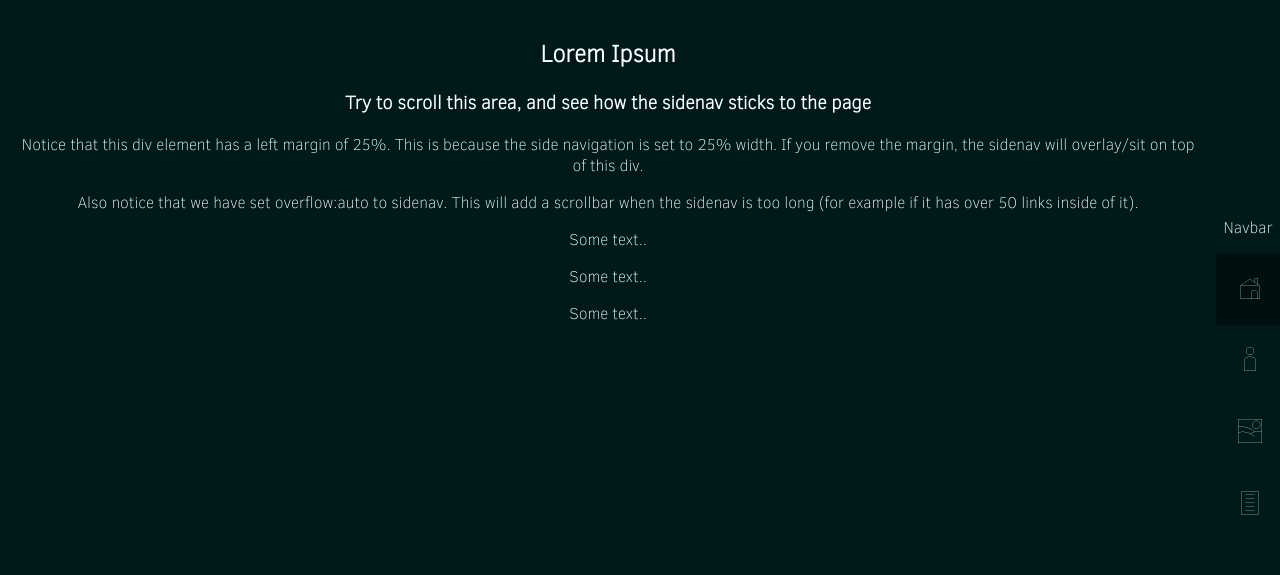
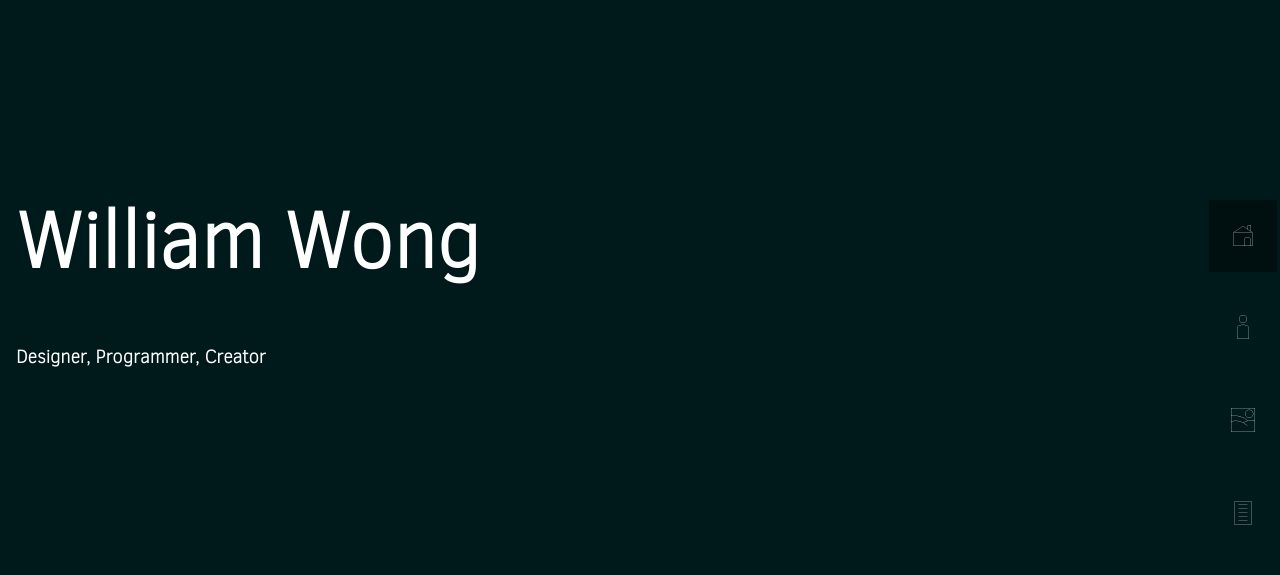
Before and after one commit to ArtixBot/ArtixBot.github.io, a plain HTML site: page index.html in a window 1280 px wide. Drawn offline with Linux system fonts and the light colour scheme; files whose address does not match are found by name.

Commit message:
More stuff II: Electric Boogaloo

```diff
--- a/index.html
+++ b/index.html
@@ -10,6 +10,11 @@
 			p{
 				font-size:100%;
 			}
+
+			h1{
+				font-size:500%;
+			}
+
 			body {
 				font-size:100%;
 				font-family:Clear Sans, Charcoal, sans-serif;
@@ -17,12 +22,13 @@
 			}
 
 			ul {
+				position:absolute;
 				list-style-type: none;
 				margin: 0;
 				right:0;
 				top:25%;
 				padding: 0;
-				width: 5%;
+				width: 75px;
 				background-color: transparent;
 				position: fixed;
 				overflow: auto;
@@ -48,31 +54,75 @@
 				-o-transition: background-color 0.25s ease-out;
 				transition: background-color 0.25s ease-out;
 
+
 				background:rgba(1,1,1,0.40);
 
 
 				color: white;
 			}
+
+			@keyframes fadeInUp {
+			  from {
+				opacity: 0;
+				transform: translate3d(0, 5%, 0);
+			  }
+
+			  to {
+				opacity: 1;
+				transform: none;
+			  }
+			}
+
+			.fadeInUp {
+				animation: 1s fadeInUp;
+			}
+
+			.tooltip {
+				position: relative;
+				display: inline-block;
+			}
+
+			.tooltip .tooltiptext {
+				visibility: hidden;
+				width: 20px;
+				color: #fff;
+				text-align:left;
+				border-radius: 0px;
+				padding: 0px 0px;
+
+				opacity: 0;
+				transition: opacity 1s;
+			}
+
+			.tooltip:hover .tooltiptext {
+				visibility: visible;
+				opacity: 1;
+			}
+
 		</style>
 	</head>
 	<body style = "color:white;background-color: #00191a">
 
-		<ul style="text-align:center">
-		  <p>Navbar</p>
-		  <li><a class="active" href="#home"><img src="images/img_home.png" alt="Home" style="width:32px;height:32px;filter:brightness(200%)"></a></li>
-		  <li><a href="#news"><img src="images/img_me.png" alt="test" style="width:32px;height:32px;filter:brightness(200%)"></a></li>
-		  <li><a href="#contact"><img src="images/img_projects.png" alt="Projects" style="width:32px;height:32px;filter:brightness(200%)"></a></li>
-		  <li><a href="#resume"><img src="images/img_resume.png" alt="Resume" style="width:32px;height:32px;filter:brightness(200%)"></a></li>
-		</ul>
+		<div>
+			<ul style="text-align:center">
+				<li>
+					<div class="tooltip"><a class="active" href="#home"><img src="images/img_home.png" alt="Home" style="width:32px;height:32px;filter:brightness(200%)"></a><span class="tooltiptext">Home</span></div>
+				</li>
+				<li>
+					<div class="tooltip"><a href="#news"><img src="images/img_me.png" alt="test" style="width:32px;height:32px;filter:brightness(200%)"></a><span class="tooltiptext">About Me</span></div>
+				</li>
+				<li>
+					<div class="tooltip"><a href="#contact"><img src="images/img_projects.png" alt="Projects" style="width:32px;height:32px;filter:brightness(200%)"></a><span class="tooltiptext">Projects</span></div>
+				</li>
+				<li>
+					<div class="tooltip"><a href="#resume"><img src="images/img_resume.png" alt="Resume" style="width:32px;height:32px;filter:brightness(200%)"></a><span class="tooltiptext">Resume</span></div>
+				</li>
+			</ul>
+		</div>
 
-		<div style="text-align:center;margin-right:5%;padding:16px 16px">
-		  <h2>Lorem Ipsum</h2>
-		  <h3>Try to scroll this area, and see how the sidenav sticks to the page</h3>
-		  <p>Notice that this div element has a left margin of 25%. This is because the side navigation is set to 25% width. If you remove the margin, the sidenav will overlay/sit on top of this div.</p>
-		  <p>Also notice that we have set overflow:auto to sidenav. This will add a scrollbar when the sidenav is too long (for example if it has over 50 links inside of it).</p>
-		  <p>Some text..</p>
-		  <p>Some text..</p>
-		  <p>Some text..</p>
+		<div class = "fadeInUp" style="margin-right:5%;padding:10% 16px">
+		  <h1>William Wong</h1>
+		  <h3>Designer, Programmer, Creator</h3>
 		</div>
 
 		<div>
```
